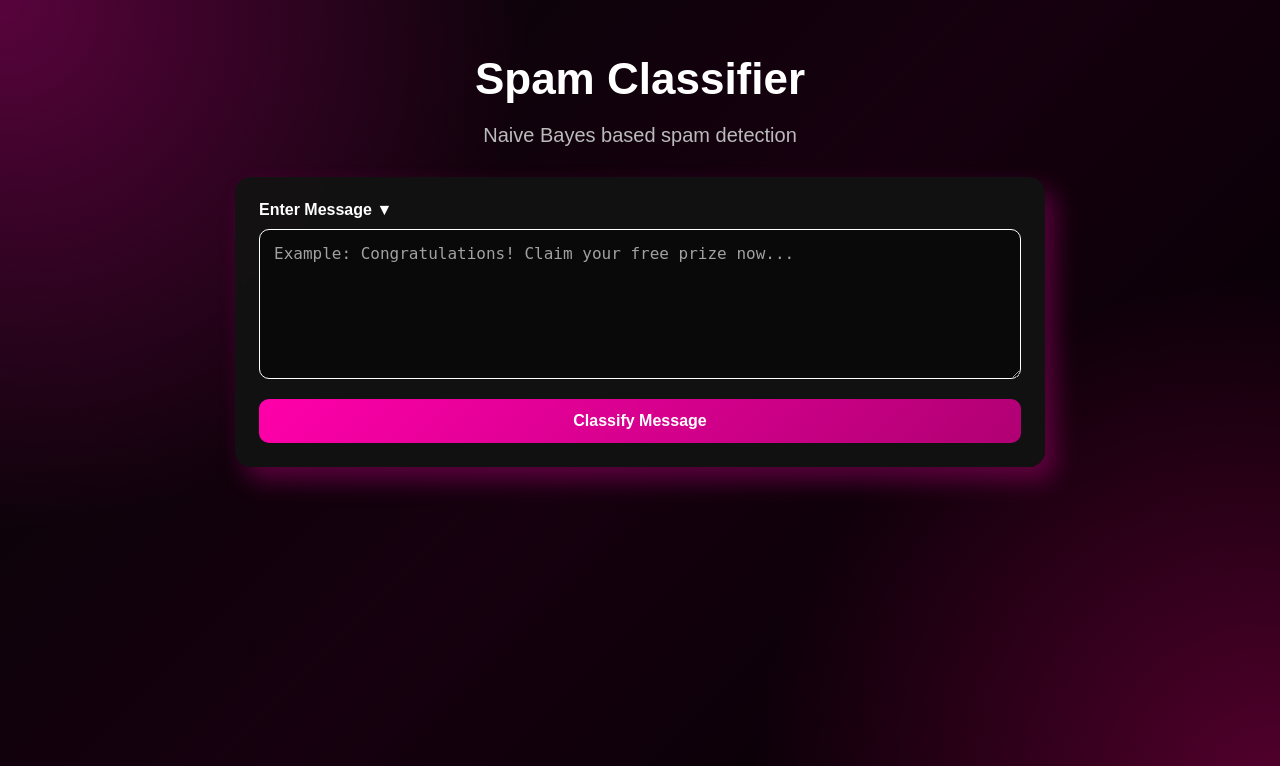
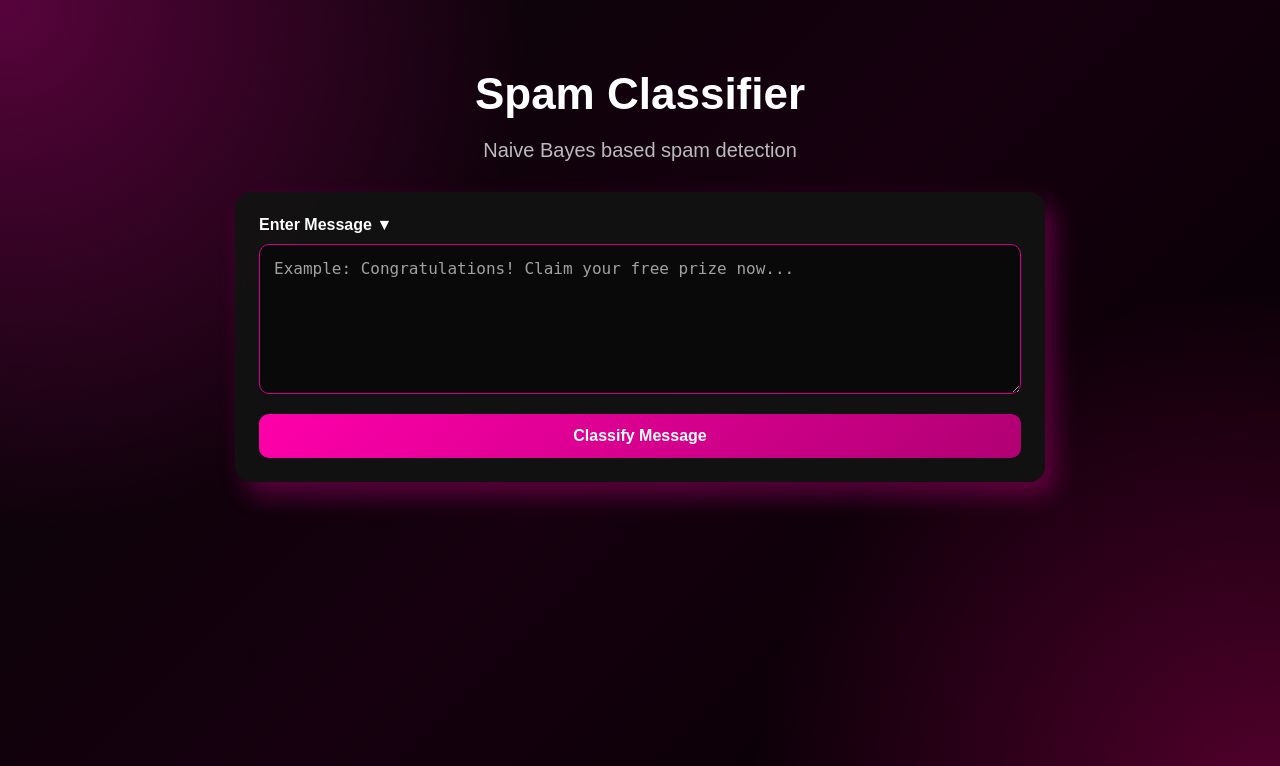
Before and after one commit to Syed-Attique/spam_classifier, a Flask app: page / in a window 1280 px wide. Shown: the top 766 px of the page. Run offline with Flask 3, Linux system fonts and the light colour scheme; parts of the project's set-up code (start-up, migrations or seed data) failed here and were passed over.

Commit message:
style shi

```diff
--- a/static/style.css
+++ b/static/style.css
@@ -15,7 +15,7 @@ body {
 
 .container {
     max-width: 850px;
-    margin: 5px auto;
+    margin: 20px auto;
     padding: 20px;
 }
 
@@ -42,12 +42,9 @@ h1 {
     box-shadow: 10px 13px 25px rgba(255, 0, 170, 0.3);
     margin-bottom: 24px;
     backdrop-filter: blur(9px);
-    outline: none;
-    /* Removes default focus outline */
-    caret-color: #ffffff;
-    /* Changes caret color to orange-red */
-    caret-shape: block;
-    /* Options: bar, block, underscore (modern browsers) */
+    outline: none; /* Removes default focus outline */
+    caret-color:  #ffffff; /* Changes caret color to orange-red */
+    caret-shape: block; /* Options: bar, block, underscore (modern browsers) */
 }
 
 
@@ -63,7 +60,7 @@ textarea {
     min-height: 150px;
     resize: vertical;
     padding: 14px;
-    border: 1px solid #ffffff;
+    border: 1px solid #d10087;
     border-radius: 10px;
     background: #090909;
     color: #ffffff;
```
